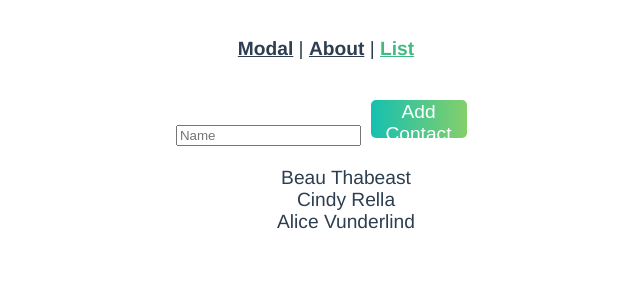
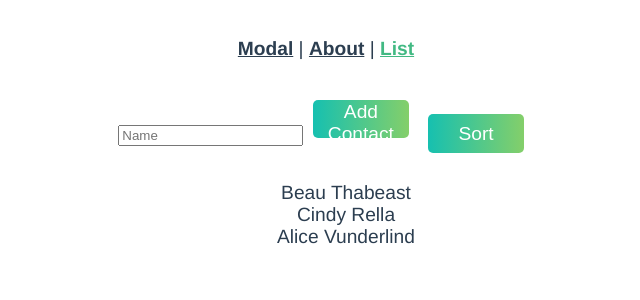
Before and after one commit to OussamaAlouat/animating-vue, a Vue app: page /list in a window 1280 px wide. Shown: the top 300 px of the page, without its empty margins (314-954 px from the left). Built offline with nearby package versions, Linux system fonts and the light colour scheme.

Commit message:
Added transition effect on sort

```diff
--- a/src/App.vue
+++ b/src/App.vue
@@ -93,4 +93,8 @@
 .slide-up-enter-active {
   transition: all 0.5s ease-out;
 }
+
+.slide-up-move {
+  transition: transform 0.8s ease-in;
+}
 </style>
--- a/src/views/List.vue
+++ b/src/views/List.vue
@@ -2,6 +2,7 @@
   <div>
     <input type="text" v-model="newContact" placeholder="Name" />
     <button @click="addContact">Add Contact</button>
+    <button @click="sortContacts">Sort</button>
 
     <transition-group tag="ul" name="slide-up" appear>
       <li v-for="contact in contacts" :key="contact">
@@ -23,6 +24,9 @@
     addContact() {
       this.contacts.push(this.newContact)
       this.newContact = ''
+    },
+    sortContacts() {
+      this.contacts.sort()
     }
   }
 }
```
